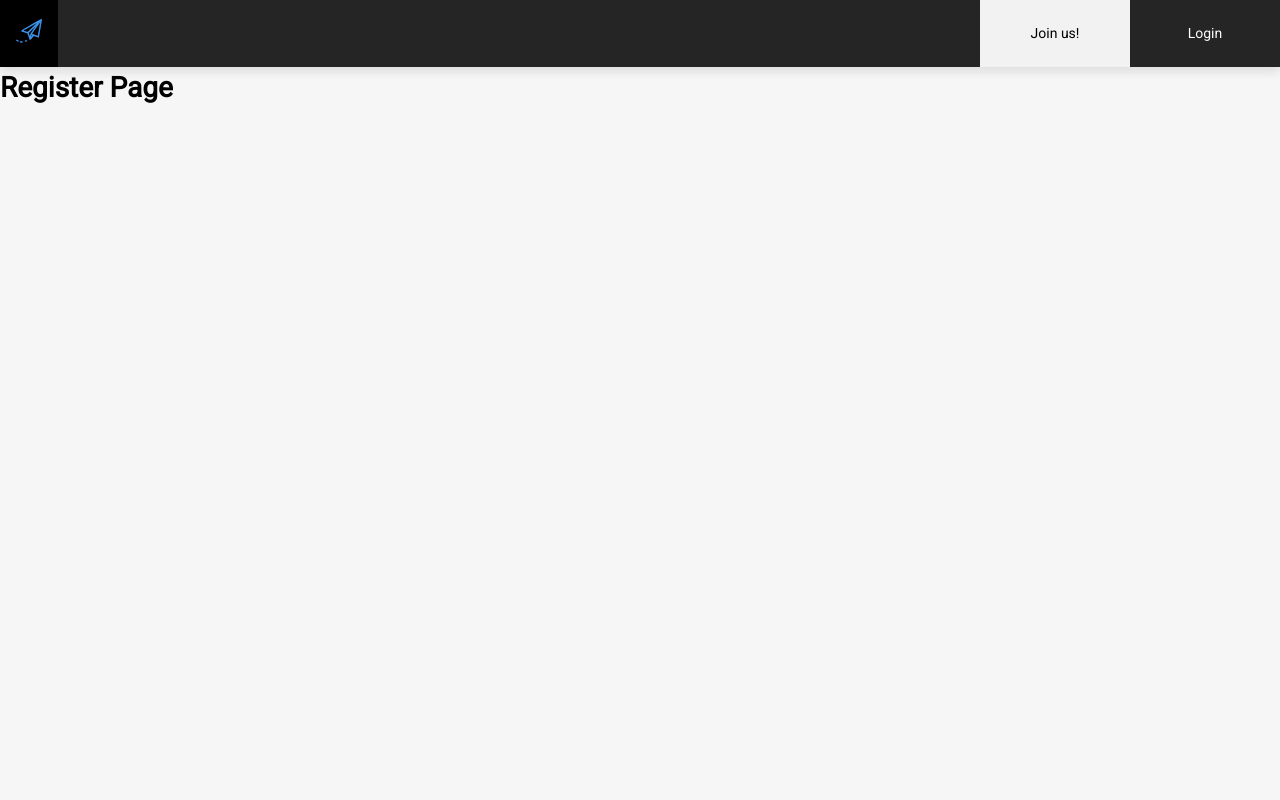
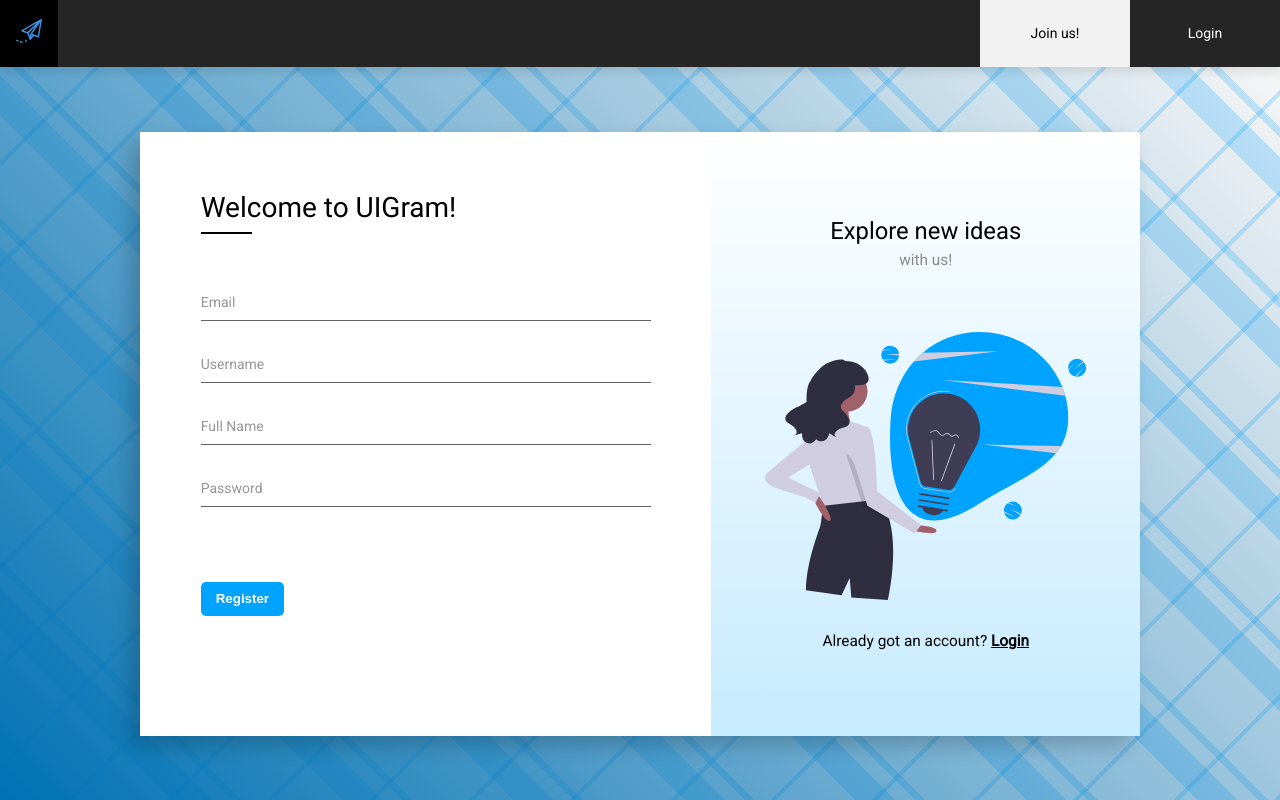
Before and after one commit to teodorus-nathaniel/uigram, a React (Create React App) app: page /register in a window 1280 px wide. Built offline with nearby package versions, Linux system fonts and the light colour scheme; what ts-action would draw is missing.

Commit message:
added login and register page

```diff
--- a/src/components/button/button.component.tsx
+++ b/src/components/button/button.component.tsx
@@ -4,6 +4,7 @@ import './button.styles.scss';
 interface IProps {
   className?: string;
   children: any;
+  type?: 'button' | 'submit';
   onClick?: () => any;
 }
 
--- /dev/null
+++ b/src/components/card-form/card-form.component.tsx
@@ -0,0 +1,101 @@
+import React from 'react';
+import './card-form.styles.scss';
+import Button from '../button/button.component';
+import { Link } from 'react-router-dom';
+
+interface IProps {
+  title: string;
+  children: JSX.Element | JSX.Element[] | null;
+  actionButtonText: string;
+  additional: {
+    main: string;
+    sub: string;
+    img: string;
+    actionText: string;
+    link: {
+      text: string;
+      path: string;
+    };
+  };
+  onSubmit: () => void;
+}
+
+export default function CardForm ({
+  title,
+  children,
+  additional,
+  actionButtonText,
+  onSubmit
+}: IProps){
+  return (
+    <div className='card-form-wrapper'>
+      <div className='card-form-card'>
+        <div className='card-form'>
+          <form className='card-form__form' onSubmit={onSubmit}>
+            <h1>{title}</h1>
+            <div className='card-form__form__fields'>{children}</div>
+            <div className='card-form__form__action'>
+              <Button type='submit'>{actionButtonText}</Button>
+              <span className='show-small'>
+                {additional.actionText}{' '}
+                <a
+                  className='additional__action__link'
+                  href={additional.link.path}>
+                  {additional.link.text}
+                </a>
+              </span>
+            </div>
+          </form>
+        </div>
+        <div className='additional'>
+          <div className='additional__text'>
+            <p className='additional__text__main'>{additional.main}</p>
+            <p className='additional__text__sub'>{additional.sub}</p>
+          </div>
+          <img src={additional.img} alt='sharing' />
+          <span className='additional__action'>
+            {additional.actionText}{' '}
+            <Link
+              className='additional__action__link'
+              to={additional.link.path}>
+              {additional.link.text}
+            </Link>
+          </span>
+        </div>
+      </div>
+    </div>
+    // <div className='card-form-wrapper'>
+    //   <div className='card-form-card'>
+    //     <div className='card-form'>
+    //       <form className='card-form__form'>
+    //         <h1>{Welcome back!}</h1>
+    //         <div className='card-form__form__fields'>
+    //           <InputField type='text' name='email' label='Email' />
+    //           <InputField type='password' name='password' label='Password' />
+    //         </div>
+    //         <div className='card-form__form__action'>
+    //           <Button type='submit'>Login</Button>
+    //           <span className='show-small'>
+    //             Already got an account?{' '}
+    //             <span className='show-small__link'>Login</span>
+    //           </span>
+    //         </div>
+    //       </form>
+    //     </div>
+    //     <div className='additional'>
+    //       <div className='additional__text'>
+    //         <p className='additional__text__main'>Share your design</p>
+    //         <p className='additional__text__sub'>
+    //           and discuss it with our community!
+    //         </p>
+    //       </div>
+    //       <img src={SharingImage} alt='sharing' />
+    //       <span className='additional__action'>
+    //         Already got an account?{' '}
+    //         <span className='additional__action__link'>Login</span>
+    //       </span>
+    //     </div>
+    //   </div>
+    // </div>
+  );
+}
--- /dev/null
+++ b/src/components/card-form/card-form.styles.scss
@@ -0,0 +1,169 @@
+@import './../../shared/scss/shared';
+
+.card-form-wrapper {
+  @include flex-box(row, center, center);
+  height: calc(100vh - 67px);
+  overflow: hidden;
+  padding: 0px 50px;
+  background: linear-gradient(45deg, rgb(0, 114, 180), transparent),
+    repeating-linear-gradient(
+      45deg,
+      rgba(0, 163, 255, .22) 0%,
+      rgba(0, 163, 255, .22) 2%,
+      transparent 2%,
+      transparent 3%,
+      rgba(0, 163, 255, .22) 3%,
+      rgba(0, 163, 255, .22) 3.5%,
+      transparent 3.5%,
+      transparent 8.5%
+    ),
+    repeating-linear-gradient(
+      -45deg,
+      rgba(0, 163, 255, .22) 0%,
+      rgba(0, 163, 255, .22) .3%,
+      transparent .3%,
+      transparent 5%
+    );
+
+  .card-form-card {
+    @include flex-box(row, flex-start, stretch);
+    box-shadow: -10px 10px 20px rgba(0, 0, 0, .2);
+    background-color: white;
+    max-width: 1000px;
+    width: 90%;
+
+    h1 {
+      font-weight: normal;
+      position: relative;
+      padding: 5px 0px;
+
+      &::after {
+        content: '';
+        position: absolute;
+        bottom: 0px;
+        left: 0px;
+        height: 2px;
+        width: 20%;
+        background-color: black;
+        animation: fly-left 1s 1;
+      }
+
+      @keyframes fly-left {
+        from {
+          opacity: 0;
+          transform: translateX(300px);
+        }
+        to {
+          opacity: 1;
+          transform: translateX(0px);
+        }
+      }
+    }
+
+    .card-form {
+      flex: 4;
+
+      &__form {
+        @include flex-box(column, center, flex-start);
+        width: 100%;
+        height: 100%;
+        max-width: 550px;
+        padding: 50px;
+        margin: 0px auto;
+        padding-bottom: 120px;
+
+        > * {
+          margin: 25px 0px;
+        }
+        > *:first-child {
+          margin-top: 0;
+        }
+        > *:last-child {
+          margin-bottom: 0;
+        }
+
+        &__fields {
+          width: 100%;
+          > * {
+            margin-bottom: 25px;
+          }
+        }
+
+        &__action {
+          @include flex-box(row, space-between, center);
+          width: 100%;
+
+          .show-small {
+            display: none;
+            font-size: .85em;
+            color: rgb(100, 100, 100);
+
+            &__link {
+              color: black;
+              text-decoration: underline;
+              cursor: pointer;
+              font-weight: bold;
+            }
+          }
+        }
+      }
+    }
+
+    .additional {
+      @include flex-box(column, center, center);
+      flex: 3;
+      padding: 50px 0px;
+      background: linear-gradient(
+          180deg,
+          #ffffff 0%,
+          rgba(255, 255, 255, 0) 100%
+        ),
+        rgba(0, 163, 255, 0.22);
+
+      img {
+        width: 75%;
+        margin: 30px 0px;
+        min-height: 150px;
+      }
+
+      &__text {
+        max-width: 60%;
+        margin: 30px auto;
+        margin-top: 0;
+        text-align: center;
+
+        &__main {
+          font-size: 1.7em;
+        }
+        &__sub {
+          font-size: 1.1em;
+          color: rgba(100, 100, 100, .75);
+        }
+      }
+
+      &__action {
+        max-width: 60%;
+        text-align: center;
+        font-size: 1.1em;
+
+        &__link {
+          font-weight: bold;
+          text-decoration: underline;
+          cursor: pointer;
+        }
+      }
+    }
+
+    @media screen and (max-width: 800px) {
+      min-width: 80%;
+
+      .additional {
+        display: none;
+      }
+
+      .show-small {
+        display: block !important;
+      }
+    }
+  }
+}
--- /dev/null
+++ b/src/components/input-field/input-field.component.tsx
@@ -0,0 +1,19 @@
+import React from 'react';
+import './input-field.styles.scss';
+
+interface IProps {
+  type: HTMLInputElement['type'];
+  name: string;
+  label: string;
+}
+
+export default function InputField ({ type, name, label }: IProps){
+  const id = Symbol(name).toString();
+
+  return (
+    <div className='input-field'>
+      <input type={type} id={id} name={name} required />
+      <label htmlFor={id}>{label}</label>
+    </div>
+  );
+}
--- /dev/null
+++ b/src/components/input-field/input-field.styles.scss
@@ -0,0 +1,49 @@
+@import './../../shared/scss/shared';
+
+.input-field {
+  width: 100%;
+  color: var(--text-color);
+  border-bottom: 1px solid rgb(100, 100, 100);
+  position: relative;
+
+  input:-webkit-autofill,
+  input:-webkit-autofill:hover,
+  input:-webkit-autofill:focus textarea:-webkit-autofill,
+  textarea:-webkit-autofill:hover textarea:-webkit-autofill:focus,
+  select:-webkit-autofill,
+  select:-webkit-autofill:hover,
+  select:-webkit-autofill:focus {
+    -webkit-box-shadow: 0 0 0px 1000px #ffffff inset !important;
+  }
+
+  input {
+    width: inherit;
+    border: none;
+    background-color: transparent;
+    outline: none;
+    padding: 10px 0px;
+    padding-bottom: 5px;
+    font-size: 1em;
+  }
+
+  label {
+    color: rgb(150, 150, 150);
+    position: absolute;
+    top: 50%;
+    left: 0px;
+    transform: translateY(-50%);
+    transition: top 250ms ease-out, left 250ms ease-out,
+      font-size 250ms ease-out;
+  }
+
+  input:valid + label,
+  input:focus + label {
+    top: 0;
+    left: 0;
+    font-size: .75em;
+  }
+
+  input:focus + label {
+    color: var(--link-color);
+  }
+}
--- a/src/pages/login-page/login-page.component.tsx
+++ b/src/pages/login-page/login-page.component.tsx
@@ -1,10 +1,23 @@
 import React from 'react';
-import './login-page.styles.scss';
+import CardForm from '../../components/card-form/card-form.component';
+import InputField from '../../components/input-field/input-field.component';
+import SharingImage from './../../assets/images/sharing-undraw.svg';
 
 export default function LoginPage (){
   return (
-    <div className='login-page'>
-      <h1>Login Page</h1>
-    </div>
+    <CardForm
+      title='Welcome back!'
+      actionButtonText='Login'
+      additional={{
+        actionText: "Don't have an account yet?",
+        img: SharingImage,
+        main: 'Share your design',
+        sub: 'and discuss it with our community!',
+        link: { text: 'Register', path: '/register' }
+      }}
+      onSubmit={() => {}}>
+      <InputField type='text' name='email' label='Email' />
+      <InputField type='password' name='password' label='Password' />
+    </CardForm>
   );
 }
--- a/src/pages/register-page/register-page.component.tsx
+++ b/src/pages/register-page/register-page.component.tsx
@@ -1,10 +1,25 @@
 import React from 'react';
-import './register-page.styles.scss';
+import CardForm from '../../components/card-form/card-form.component';
+import InputField from '../../components/input-field/input-field.component';
+import IdeasImage from './../../assets/images/ideas-undraw.svg';
 
 export default function RegisterPage (){
   return (
-    <div>
-      <h1>Register Page</h1>
-    </div>
+    <CardForm
+      title='Welcome to UIGram!'
+      actionButtonText='Register'
+      additional={{
+        img: IdeasImage,
+        main: 'Explore new ideas',
+        actionText: 'Already got an account?',
+        sub: 'with us!',
+        link: { text: 'Login', path: '/login' }
+      }}
+      onSubmit={() => {}}>
+      <InputField type='text' name='email' label='Email' />
+      <InputField type='text' name='username' label='Username' />
+      <InputField type='text' name='fullname' label='Full Name' />
+      <InputField type='password' name='password' label='Password' />
+    </CardForm>
   );
 }
--- a/src/routes/main-route/main-route.component.tsx
+++ b/src/routes/main-route/main-route.component.tsx
@@ -50,7 +50,7 @@ function MainRoutePlain ({ user }: IProps){
         {routes.map(
           ({ component, path, protect }) =>
             user || !protect ? (
-              <Route path={path} exact component={component} />
+              <Route path={path} exact key={path} component={component} />
             ) : null
         )}
 
```
Also changed, not shown: src/assets/images/ideas-undraw.svg (added), src/assets/images/sharing-undraw.svg (added), src/pages/login-page/login-page.styles.scss (deleted), src/pages/register-page/register-page.styles.scss (deleted).
